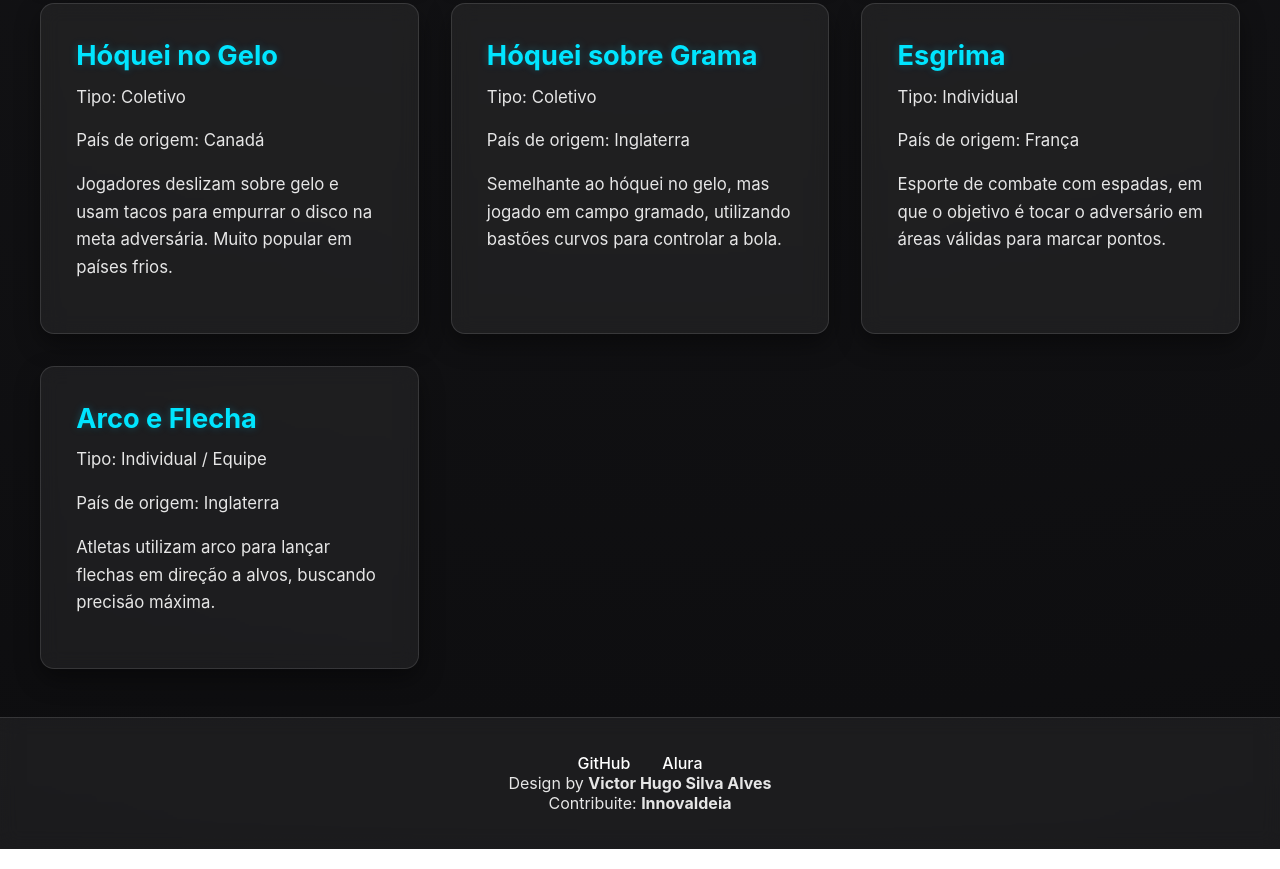
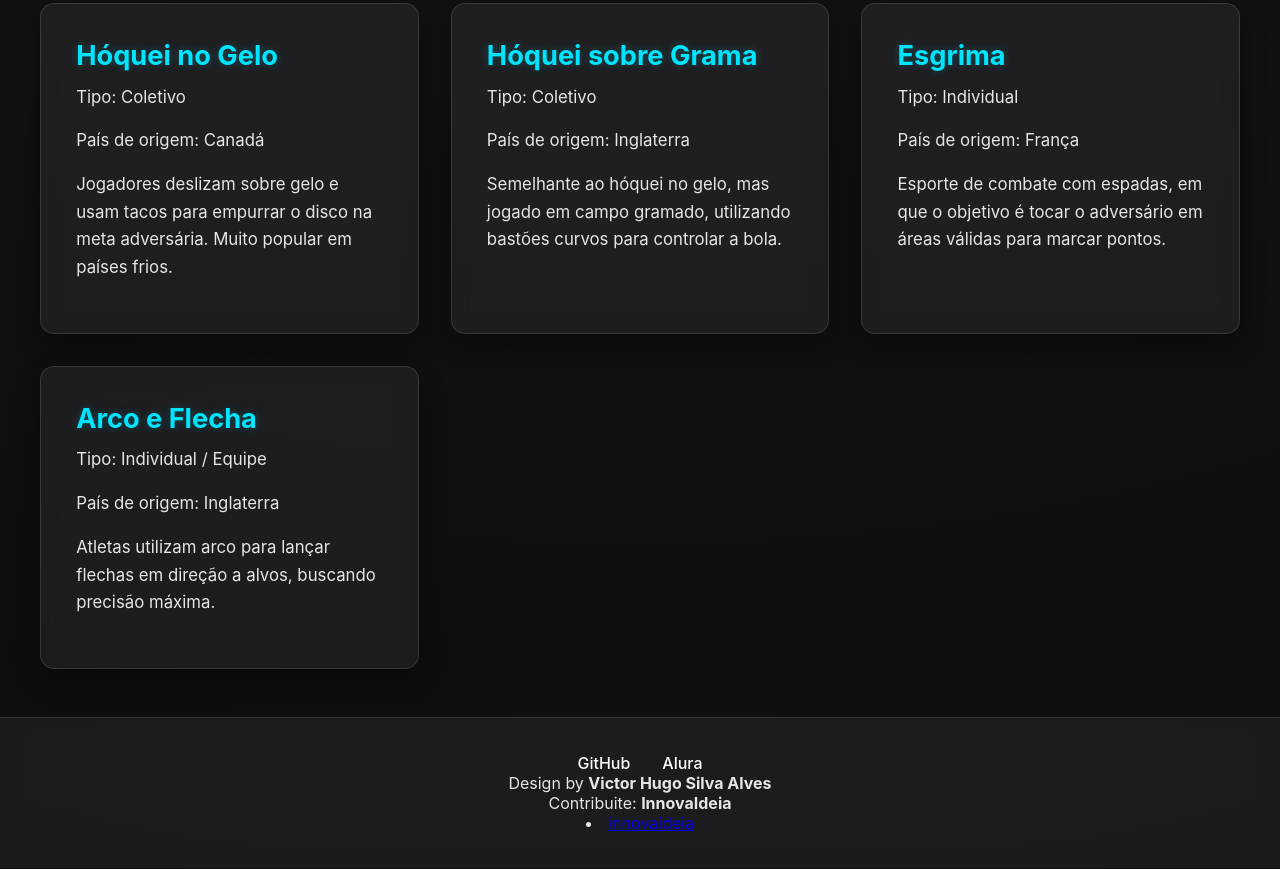
Before and after one commit to Lempal/baseDeConhecimento.github.io, a plain HTML site: page index.html in a window 1280 px wide. Shown: the part 1704-2573 px from the top of the page. Drawn offline with nearby package versions, Linux system fonts and the light colour scheme.

Commit message:
Update index.html

```diff
--- a/index.html
+++ b/index.html
@@ -67,6 +67,7 @@
         <div class="footer-creditos">
             <p>Design by <strong>Victor Hugo Silva Alves</strong></p>
             <p>Contribuite: <strong>InnovaIdeia</strong></p>
+            <li><a href="https://github.com/foxactive1" target="_blank">innovaideia</a></li>
         </div>
     </footer>
 
```
